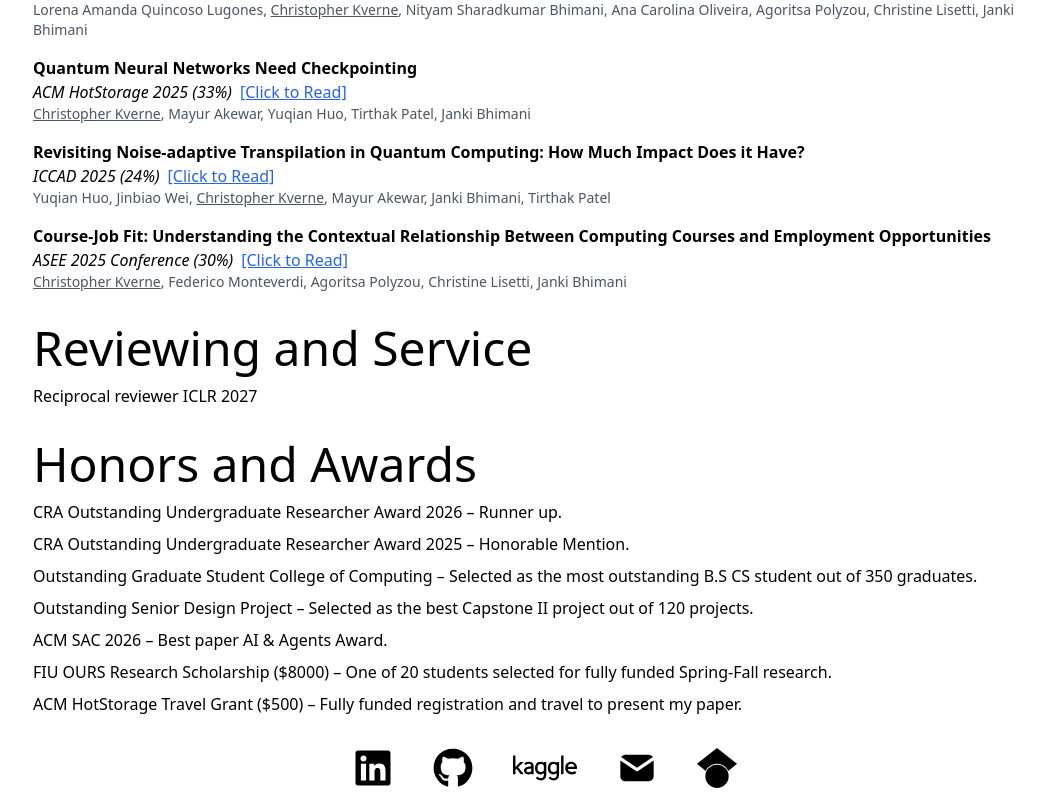
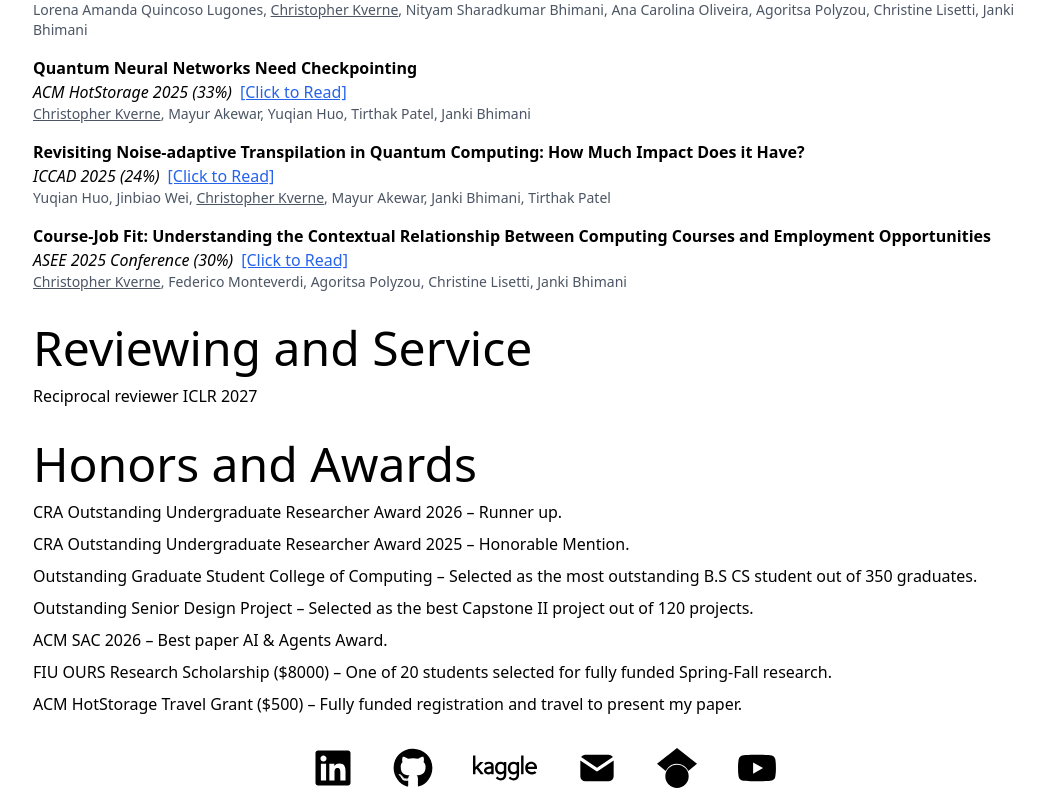
Before and after one commit to chriskverne/Portfolio-website, a Next.js app: page / in a window 1280 px wide. Shown: the part 1596-2396 px from the top of the page, without its empty margins (95-1139 px from the left). Built offline with nearby package versions, Linux system fonts and the light colour scheme.

Commit message:
Add YouTube link to contact icons
Co-Authored-By: Claude Opus 5 <noreply@anthropic.com>
Claude-Session: https://claude.ai/code/session_013mjjXwqmEHwy9vAxhRwv4K

```diff
--- a/app/components/ContactMe.js
+++ b/app/components/ContactMe.js
@@ -1,5 +1,5 @@
 import React from 'react'
-import { FaLinkedin, FaGithub } from "react-icons/fa";
+import { FaLinkedin, FaGithub, FaYoutube } from "react-icons/fa";
 import { TbMailFilled } from "react-icons/tb";
 import { SiKaggle, SiGooglescholar } from "react-icons/si";
 import Link from 'next/link'
@@ -27,6 +27,10 @@ const ContactMe = () => {
         <Link href={'https://scholar.google.com/citations?user=_yVb-LMAAAAJ&hl=en'} target="_blank">
           <SiGooglescholar style={iconStyle} />
         </Link>
+
+        <Link href={'https://www.youtube.com/@ChristopherKverne'} target="_blank">
+          <FaYoutube style={iconStyle} />
+        </Link>
       </div>
 
       <style jsx>{`
```
